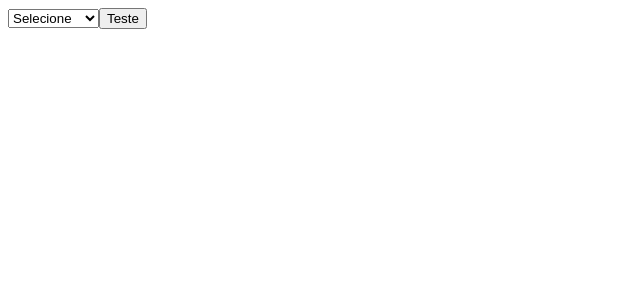
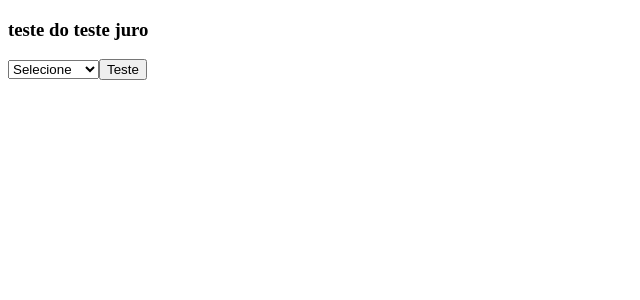
Before and after one commit to lauragrassig/react-league-of-legends, a React (Create React App) app: page / in a window 1280 px wide. Shown: the top 300 px of the page, without its empty margins (0-640 px from the left). Built offline with nearby package versions, Linux system fonts and the light colour scheme.

Commit message:
Alteração index.js

```diff
--- a/src/index.js
+++ b/src/index.js
@@ -1,16 +1,44 @@
+// import React from 'react';
+// import { render } from "react-dom";
+// import { BrowserRouter, Route } from "react-router-dom";
+// import language from "./pages/language";
+// import cards from "./pages/cards";
+
+// class App extends React.Component {
+//   render() {
+//     return (
+//       <BrowserRouter>
+//         <div>
+//           <Route path="/" exact component={language} />
+//           <Route path="/cards" component={cards} />
+//         </div>
+//       </BrowserRouter>
+//     );
+//   }
+// }
+
+// render(<App />, document.getElementById("root"));
+
+
 import React from 'react';
 import { render } from "react-dom";
 import { BrowserRouter, Route } from "react-router-dom";
-import language from "./pages/language";
-import cards from "./pages/cards";
+import Language from "./pages/language";
+import Cards from "./pages/cards";
+import Header from "./components/header";
 
 class App extends React.Component {
   render() {
     return (
       <BrowserRouter>
         <div>
-          <Route path="/" exact component={language} />
-          <Route path="/cards" component={cards} />
+          <Route exact path="/">
+            <Header />
+            <Language />
+          </Route>
+          <Route path="/cards">
+            <Cards />
+          </Route>
         </div>
       </BrowserRouter>
     );
```
